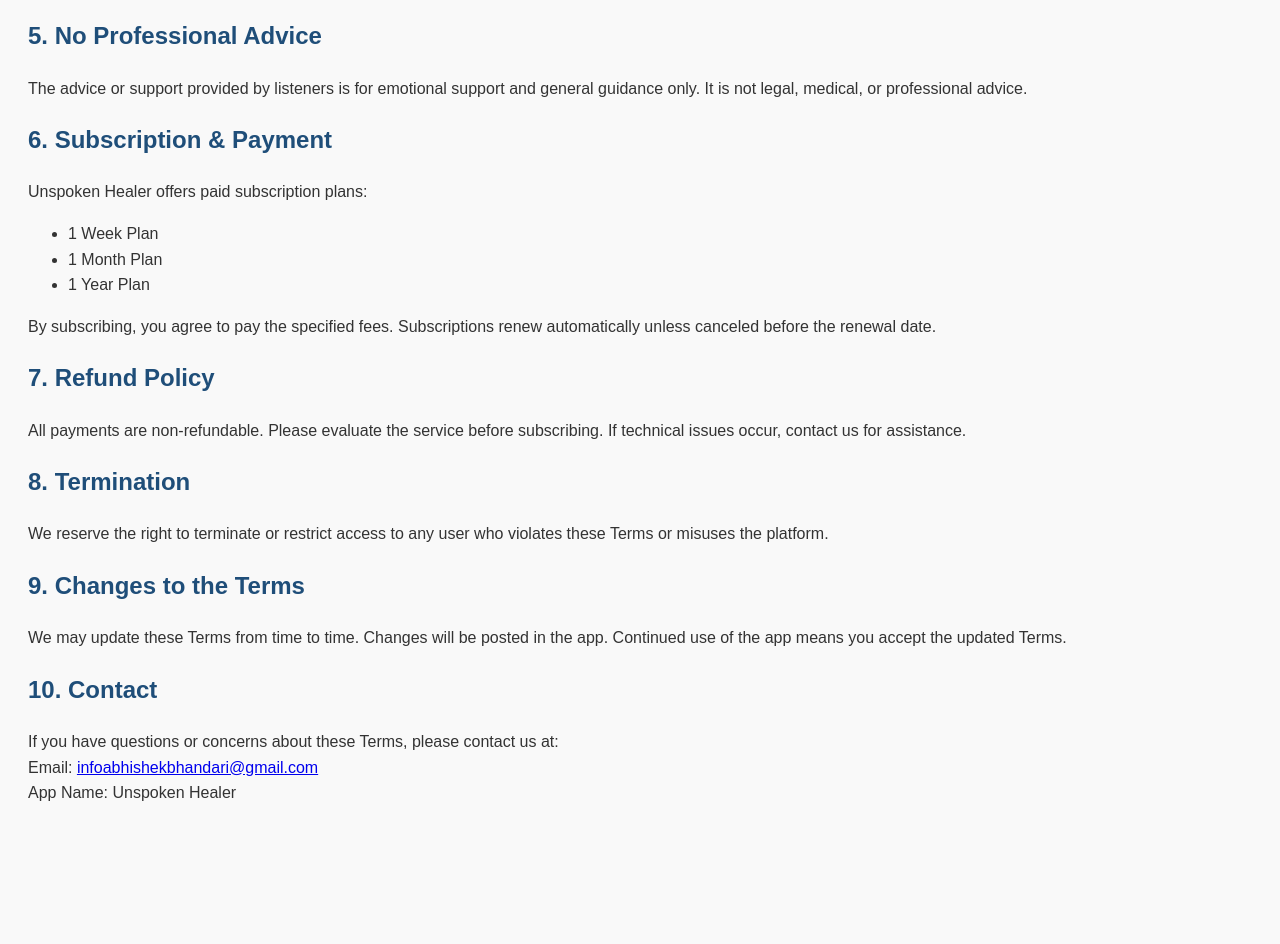
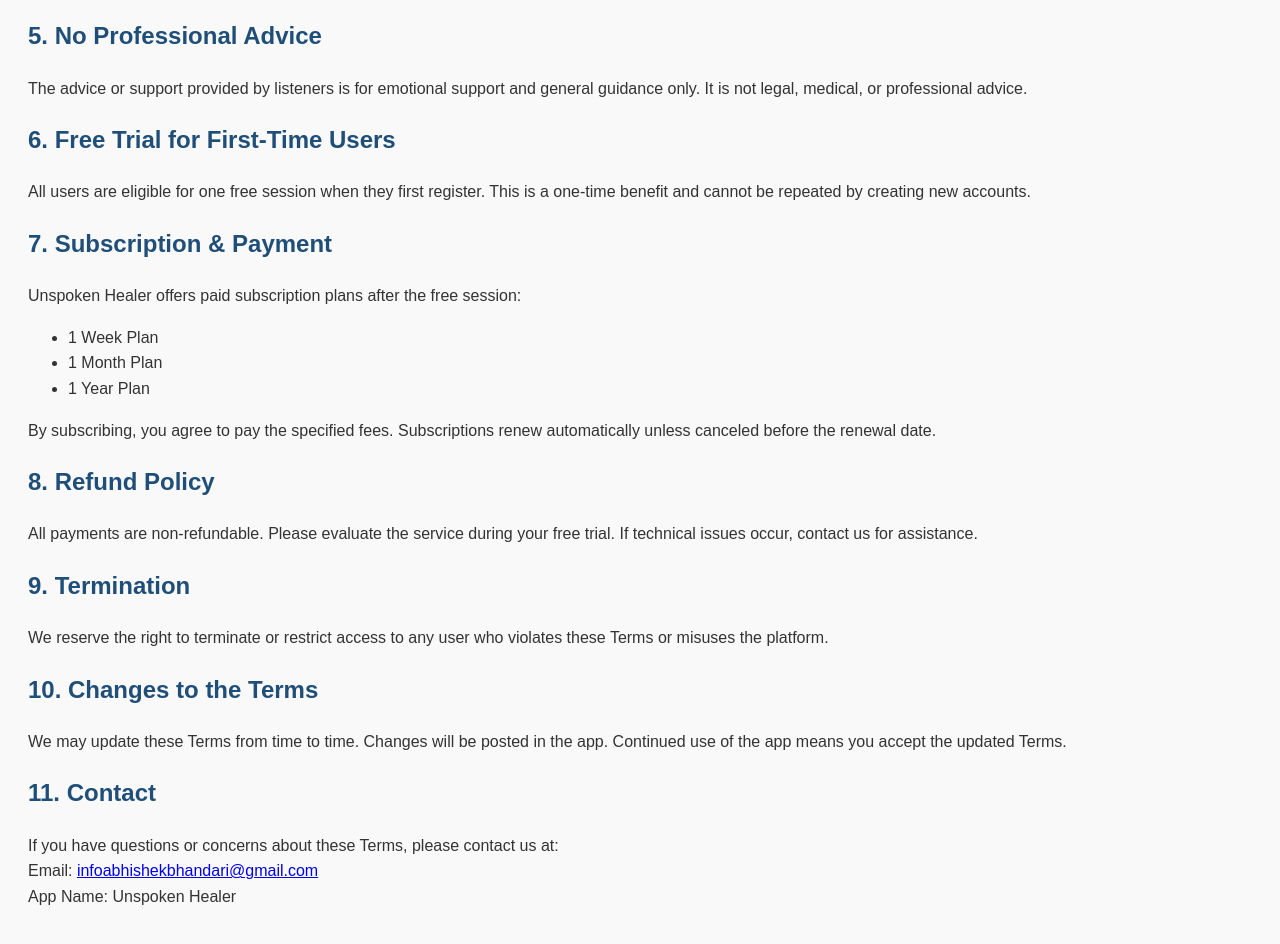
Before and after one commit to Abhishek252-sudo/unspoken-healer, a plain HTML site: page index.html in a window 1280 px wide. Shown: the part 700-1644 px from the top of the page. Before the commit the page ends 1546 px from the top, so only its background shows below. Drawn offline with Linux system fonts and the light colour scheme.

Commit message:
Update index.html

```diff
--- a/index.html
+++ b/index.html
@@ -48,8 +48,11 @@
   <h2>5. No Professional Advice</h2>
   <p>The advice or support provided by listeners is for emotional support and general guidance only. It is not legal, medical, or professional advice.</p>
 
-  <h2>6. Subscription & Payment</h2>
-  <p>Unspoken Healer offers paid subscription plans:
+  <h2>6. Free Trial for First-Time Users</h2>
+  <p>All users are eligible for one free session when they first register. This is a one-time benefit and cannot be repeated by creating new accounts.</p>
+
+  <h2>7. Subscription & Payment</h2>
+  <p>Unspoken Healer offers paid subscription plans after the free session:
     <ul>
       <li>1 Week Plan</li>
       <li>1 Month Plan</li>
@@ -58,16 +61,16 @@
   </p>
   <p>By subscribing, you agree to pay the specified fees. Subscriptions renew automatically unless canceled before the renewal date.</p>
 
-  <h2>7. Refund Policy</h2>
-  <p>All payments are non-refundable. Please evaluate the service before subscribing. If technical issues occur, contact us for assistance.</p>
+  <h2>8. Refund Policy</h2>
+  <p>All payments are non-refundable. Please evaluate the service during your free trial. If technical issues occur, contact us for assistance.</p>
 
-  <h2>8. Termination</h2>
+  <h2>9. Termination</h2>
   <p>We reserve the right to terminate or restrict access to any user who violates these Terms or misuses the platform.</p>
 
-  <h2>9. Changes to the Terms</h2>
+  <h2>10. Changes to the Terms</h2>
   <p>We may update these Terms from time to time. Changes will be posted in the app. Continued use of the app means you accept the updated Terms.</p>
 
-  <h2>10. Contact</h2>
+  <h2>11. Contact</h2>
   <p>If you have questions or concerns about these Terms, please contact us at:<br>
   Email: <a href="mailto:infoabhishekbhandari@gmail.com">infoabhishekbhandari@gmail.com</a><br>
   App Name: Unspoken Healer</p>
```
